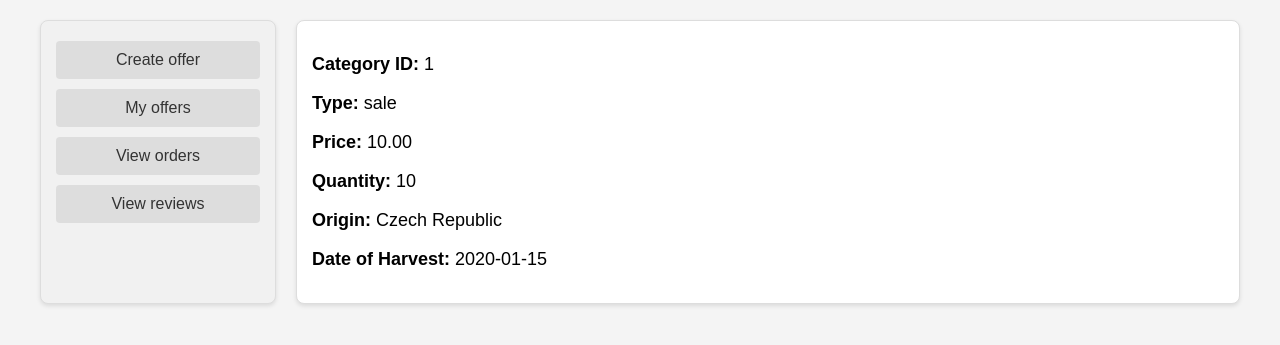
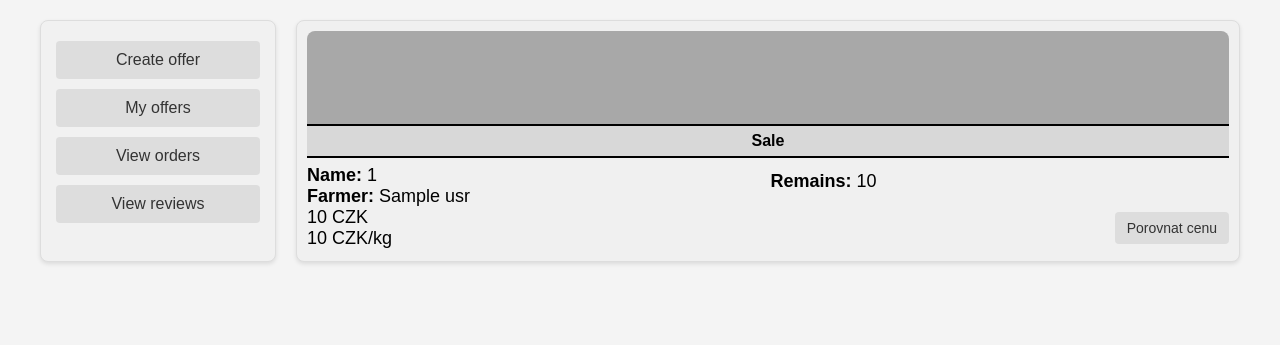
Before and after one commit to denyzzko/SchoolProject--marketplace_IS, a PHP site: page /frontend/market.html in a window 1280 px wide. Shown: the part 94-439 px from the top of the page. Run offline with PHP 8.4, Linux system fonts and the light colour scheme; tables that the repository leaves empty hold one stand-in row (values such as "Sample post"); a stand-in replaces the project's code that opens the database connection.

Commit message:
Market GUI

```diff
--- a/backend/get_offers.php
+++ b/backend/get_offers.php
@@ -1,9 +1,11 @@
 <?php
 include 'db.php';
 
-$sql = "SELECT Offer.*, Attribute.origin, Attribute.date_of_harvest, Attribute.price_item, Attribute.price_kg
+$sql = "SELECT Offer.*, Attribute.price_item, Attribute.price_kg, Usr.name AS farmer_name
         FROM Offer
-        JOIN Attribute ON Offer.offer_id = Attribute.offer_id";
+        JOIN Attribute ON Offer.offer_id = Attribute.offer_id
+        JOIN Usr ON Offer.user_id = Usr.user_id";
+
 
 $result = $conn->query($sql);
 
--- a/frontend/market.js
+++ b/frontend/market.js
@@ -72,16 +72,27 @@ window.addEventListener('DOMContentLoaded', () => {
         .then(response => response.json())
         .then(data => {
             const marketContainer = document.getElementById('market-container');
+            marketContainer.innerHTML = ''; // Vyčistíme obsah před přidáním nových nabídek
             data.forEach(offer => {
                 const offerBox = document.createElement('div');
                 offerBox.className = 'grid-item';
                 offerBox.innerHTML = `
-                    <p><strong>Category ID:</strong> ${offer.category_id}</p>
-                    <p><strong>Type:</strong> ${offer.type}</p>
-                    <p><strong>Price:</strong> ${offer.price}</p>
-                    <p><strong>Quantity:</strong> ${offer.quantity}</p>
-                    <p><strong>Origin:</strong> ${offer.origin}</p>
-                    <p><strong>Date of Harvest:</strong> ${offer.date_of_harvest}</p>
+                    <div class="top-section"></div>
+                    <div class="middle-section">${offer.type === 'sale' ? 'Sale' : 'Selfpick'}</div>
+                    <div class="bottom-section">
+                        <div>
+                            <p><strong>Name:</strong> ${offer.category_id}</p>
+                            <p><strong>Farmer:</strong> ${offer.farmer_name}</p>
+                            <p>${offer.price_item} CZK</p>
+                            <p>${offer.price_kg} CZK/kg</p>
+                        </div>
+                        <div>
+                            <p><strong>Remains:</strong> ${offer.quantity}</p>
+                            <div class="actions">
+                                <button class="button">Porovnat cenu</button>
+                            </div>
+                        </div>
+                    </div>
                 `;
                 marketContainer.appendChild(offerBox);
             });
--- a/market.css
+++ b/market.css
@@ -113,3 +113,72 @@
     text-decoration: none;
     cursor: pointer;
 }
+
+.grid-item {
+    display: grid;
+    grid-template-rows: 2fr 1fr 2fr; /* Rozdělení na horní, střední a dolní část */
+    background-color: #f0f0f0;
+    border: 1px solid #ddd;
+    border-radius: 8px;
+    padding: 10px;
+    box-shadow: 0 2px 4px rgba(0, 0, 0, 0.1);
+    transition: transform 0.2s, box-shadow 0.2s;
+    height: 220px;
+}
+
+.grid-item:hover {
+    transform: scale(1.02);
+    box-shadow: 0 4px 8px rgba(0, 0, 0, 0.2);
+}
+
+.grid-item .top-section {
+    background-color: #a8a8a8;
+    border-radius: 8px 8px 0 0;
+    margin: 0 0 -5px 0; /* Negativní spodní margin, aby překryl mezeru */
+}
+
+.grid-item .middle-section {
+    display: flex;
+    align-items: center;
+    justify-content: center;
+    font-weight: bold;
+    background-color: #d8d8d8;
+    border-top: 2px solid #000;
+    border-bottom: 2px solid #000;
+    font-size: 16px;
+    text-align: center;
+    margin: 5px 0px; /* Zúžení čar na okrajích */
+
+}
+
+.grid-item .bottom-section {
+    display: grid;
+    grid-template-columns: 1fr 1fr; /* Rozdělení atributů na dvě části */
+    align-items: center;
+    gap: 5px;
+}
+
+.bottom-section p {
+    margin: 0;
+}
+
+.bottom-section .actions {
+    display: flex;
+    justify-content: flex-end;
+    margin-top: 20px; /* Přidáme odsazení nad tlačítkem */
+}
+
+.bottom-section .button {
+    background-color: #ddd;
+    color: #333;
+    border: none;
+    border-radius: 4px;
+    padding: 8px 12px; /* Větší padding pro lepší vzhled */
+    font-size: 14px;
+    cursor: pointer;
+
+}
+
+.bottom-section .button:hover {
+    background-color: #bbb;
+}
```
